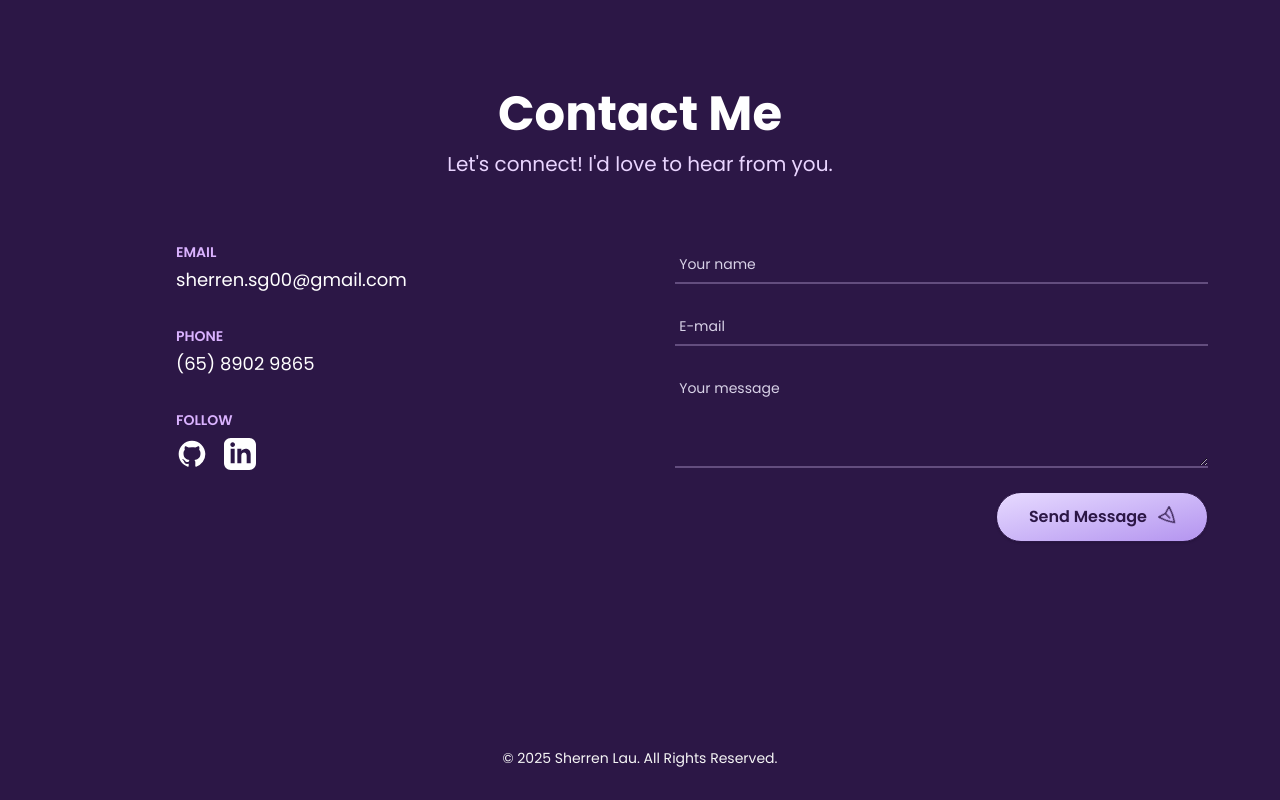
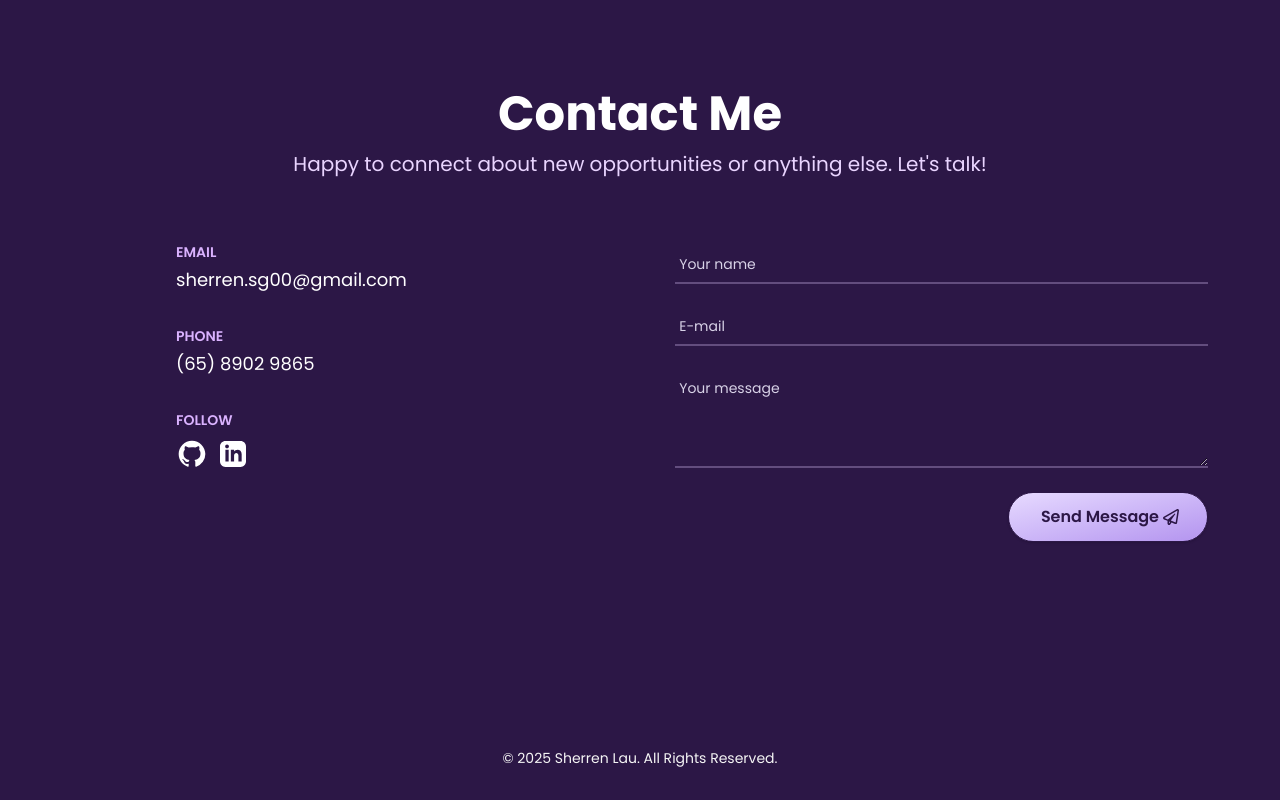
Before and after one commit to XSherren/portfolio-website, a Next.js app: page / in a window 1280 px wide. Shown: the part 3271-4071 px from the top of the page. Built offline with nearby package versions, Linux system fonts and the light colour scheme; a web font is replaced by a local one.

Commit message:
Replace PaperAirplaneIcon with FaRegPaperPlane and update layout in Contact component

```diff
--- a/src/components/contact.tsx
+++ b/src/components/contact.tsx
@@ -1,4 +1,4 @@
-import { PaperAirplaneIcon } from "@heroicons/react/24/outline";
+import { FaRegPaperPlane } from "react-icons/fa";
 
 const GitHubIcon = () => (
   <svg
@@ -17,7 +17,7 @@ const GitHubIcon = () => (
 
 const LinkedInIcon = () => (
   <svg
-    className="h-8 w-8"
+    className="h-6.5 w-6.5"
     fill="currentColor"
     viewBox="0 0 24 24"
     aria-hidden="true"
@@ -38,7 +38,8 @@ function Contact() {
             Contact Me
           </h1>
           <p className="text-lg text-purple-200 md:text-xl">
-            Let&apos;s connect! I&apos;d love to hear from you.
+            Happy to connect about new opportunities or anything else.
+            Let&apos;s talk!
           </p>
         </div>
 
@@ -78,7 +79,7 @@ function Contact() {
                 className="inline-flex w-full items-center justify-center rounded-full border bg-linear-to-br from-[#E7DAFF] to-[#B494EF] px-8 py-3 text-base font-semibold text-[#2C1746] shadow-sm transition-colors hover:border hover:bg-linear-to-br hover:from-[#CFB5FF] hover:to-[#655BD6] focus:ring-2 focus:ring-white focus:ring-offset-2 focus:ring-offset-purple-900 focus:outline-none md:w-auto"
               >
                 Send Message
-                <PaperAirplaneIcon className="-mr-1 ml-3 h-5 w-5 rotate-45 transform" />
+                <FaRegPaperPlane className="-mr-1 ml-1 h-4 w-4 transform" />
               </button>
             </div>
           </form>
@@ -109,7 +110,7 @@ function Contact() {
               <h3 className="mb-2 text-sm font-semibold text-purple-300 uppercase">
                 Follow
               </h3>
-              <div className="flex justify-center space-x-4 md:justify-start">
+              <div className="flex items-center justify-center space-x-3 md:justify-start">
                 <a
                   href="https://github.com/XSherren"
                   target="_blank"
```
